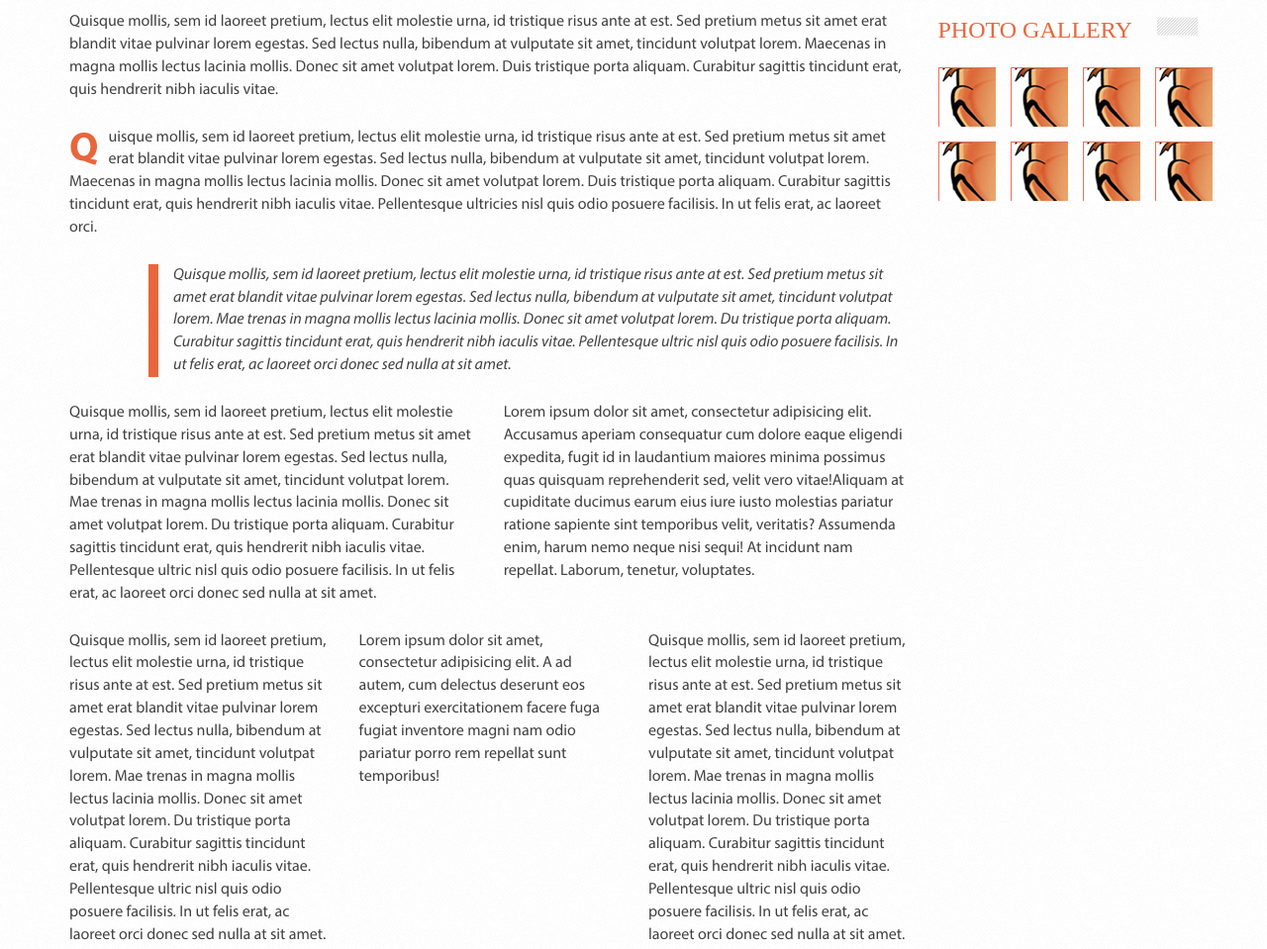
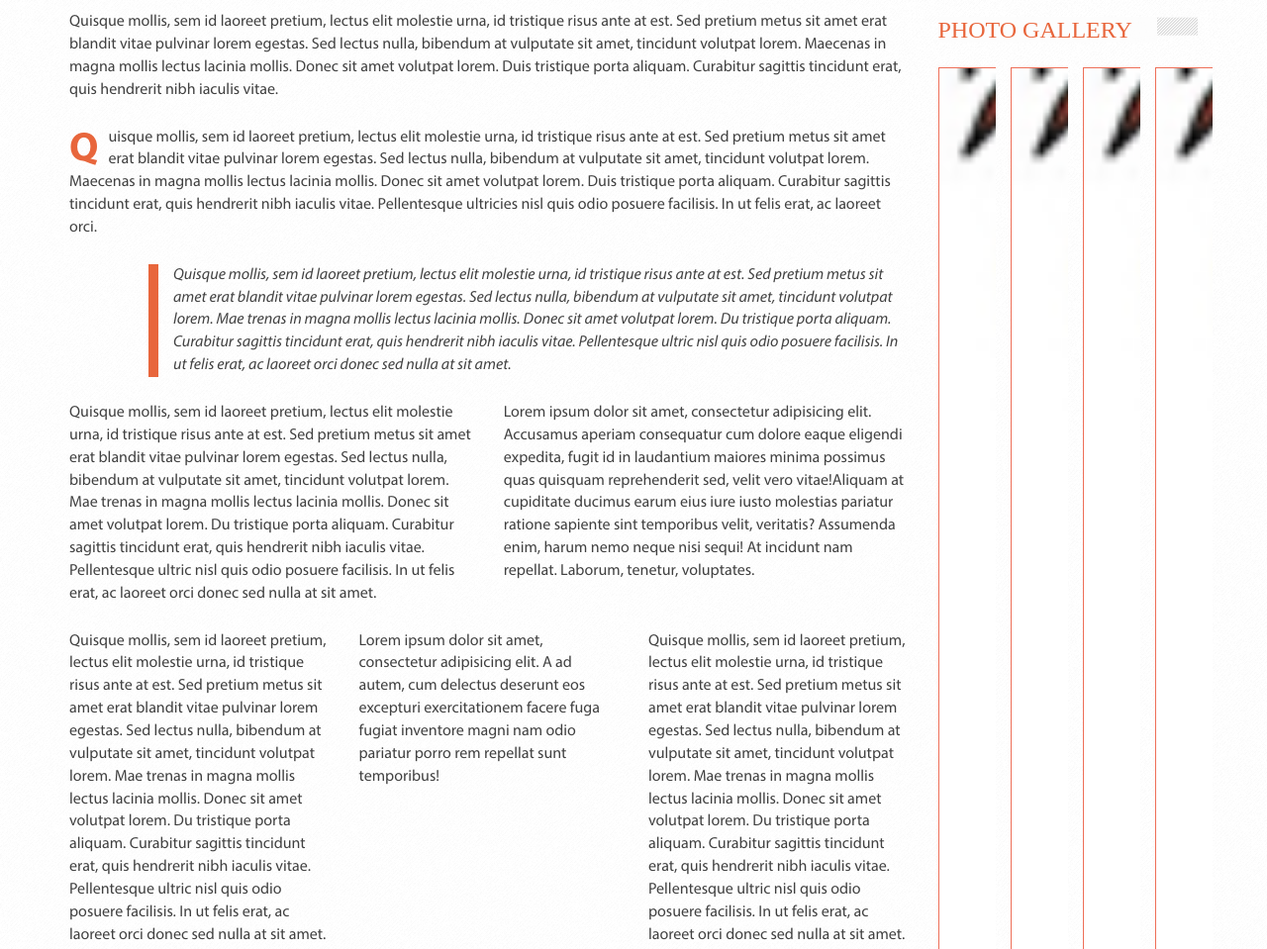
Before and after one commit to ptnz/jetro, a plain HTML site: page about-us.html in a window 1280 px wide. Shown: the part 640-1599 px from the top of the page at 99% size. Drawn offline with Linux system fonts and the light colour scheme; a web font is replaced by a local one.

Commit message:
попытка использовать метод из codepen для авто высоты

```diff
--- a/about-us.html
+++ b/about-us.html
@@ -158,28 +158,28 @@
 						<div class="aside-element__content">
 							<div class="row">
 								<div class="col-lg-3 col-md-3 col-sm-3 col-xs-3 thumb-img-container">
-									<a href="#" onclick="return false;"><img src="pict/images/index/work-1.png" class="thum-img" alt=""/></a>
+									<div class="thumb-img"><a href="#" onclick="return false;"></a></div>
 								</div>
 								<div class="col-lg-3 col-md-3 col-sm-3 col-xs-3 thumb-img-container">
-									<a href="#" onclick="return false;"><img src="pict/images/index/work-1.png" class="thum-img" alt=""/></a>
+									<div class="thumb-img"><a href="#" onclick="return false;"></a></div>
 								</div>
 								<div class="col-lg-3 col-md-3 col-sm-3 col-xs-3 thumb-img-container">
-									<a href="#" onclick="return false;"><img src="pict/images/index/work-1.png" class="thum-img" alt=""/></a>
+									<div class="thumb-img"><a href="#" onclick="return false;"></a></div>
 								</div>
 								<div class="col-lg-3 col-md-3 col-sm-3 col-xs-3 thumb-img-container">
-									<a href="#" onclick="return false;"><img src="pict/images/index/work-1.png" class="thum-img" alt=""/></a>
+									<div class="thumb-img"><a href="#" onclick="return false;"></a></div>
 								</div>
 								<div class="col-lg-3 col-md-3 col-sm-3 col-xs-3 thumb-img-container">
-									<a href="#" onclick="return false;"><img src="pict/images/index/work-1.png" class="thum-img" alt=""/></a>
+									<div class="thumb-img"><a href="#" onclick="return false;"></a></div>
 								</div>
 								<div class="col-lg-3 col-md-3 col-sm-3 col-xs-3 thumb-img-container">
-									<a href="#" onclick="return false;"><img src="pict/images/index/work-1.png" class="thum-img" alt=""/></a>
+									<div class="thumb-img"><a href="#" onclick="return false;"></a></div>
 								</div>
 								<div class="col-lg-3 col-md-3 col-sm-3 col-xs-3 thumb-img-container">
-									<a href="#" onclick="return false;"><img src="pict/images/index/work-1.png" class="thum-img" alt=""/></a>
+									<div class="thumb-img"><a href="#" onclick="return false;"></a></div>
 								</div>
 								<div class="col-lg-3 col-md-3 col-sm-3 col-xs-3 thumb-img-container">
-									<a href="#" onclick="return false;"><img src="pict/images/index/work-1.png" class="thum-img" alt=""/></a>
+									<div class="thumb-img"><a href="#" onclick="return false;"></a></div>
 								</div>
 							</div>
 						</div>
--- a/less/blocks/aside.less
+++ b/less/blocks/aside.less
@@ -42,15 +42,39 @@ aside.aside {
 	}
 }
 
-
 .thumb-img-container {
 	overflow: hidden;
-	max-height: 60px;
+	//max-height: 60px;
 	margin-bottom: 15px;
-	position: relative;
+
+
+
+	.thumb-img {
+		border: 1px solid @error-color-dark;
+		//background-color: @error-color;
+		background: url(../pict/images/index/work-1.png) 0 0 no-repeat;
+		min-width: 100%;
+		width: 100vw;
+		height: 100vw;
+		background-size: cover;
+		position: relative;
+		background-color: @error-color;
+		transition: all 0.3s;
+
+		&:hover {
+			border: 1px solid green;
+			background-color: rgba(0, 0, 0, 0);
+		}
+
+		a {
+
+			position: absolute;
+			top: 0;
+			left: 0;
+			width: 100%;
+			height: 100%;
+			display: block;
+
+		}
+	}
 }
-.thum-img {
-		border: 1px solid @error-color-dark;
-		background-color: @error-color;
-	min-width: 100%;
-}
```
Also changed, not shown: css/style.css, 1 other file.
